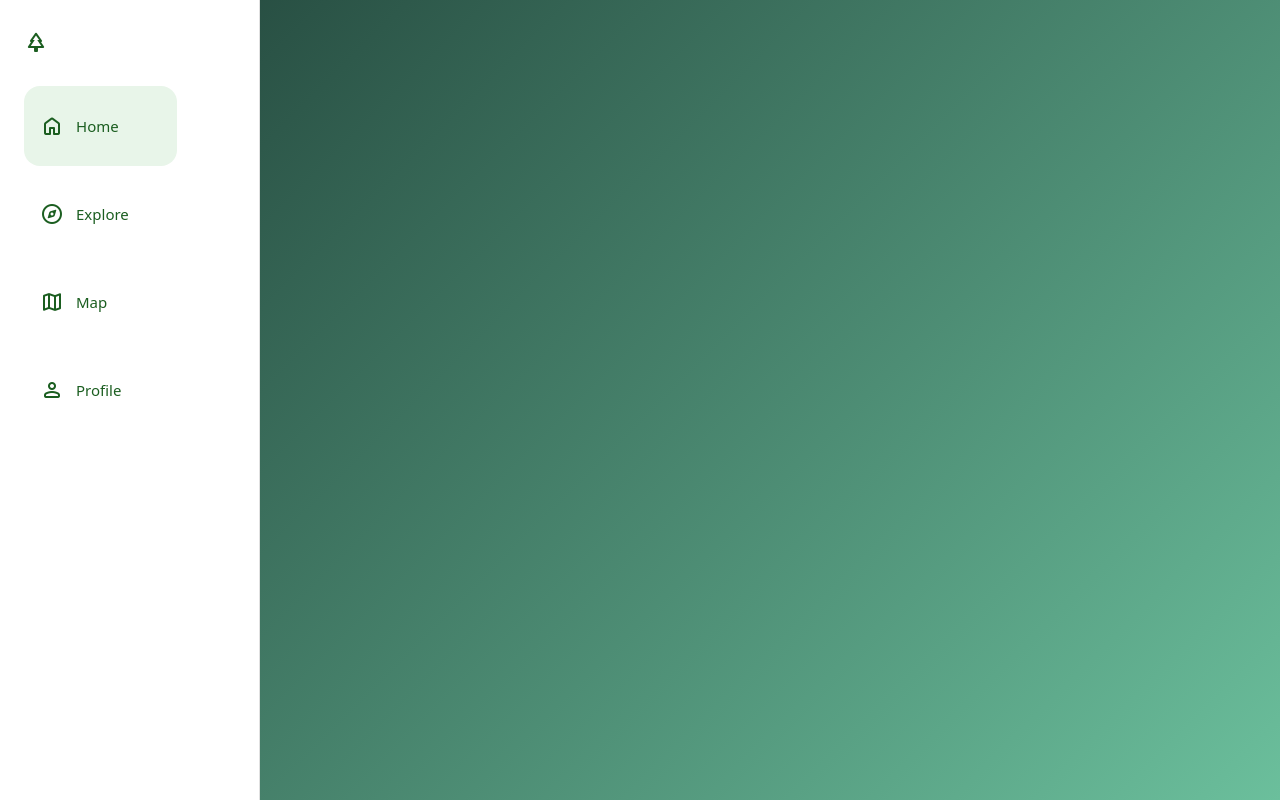
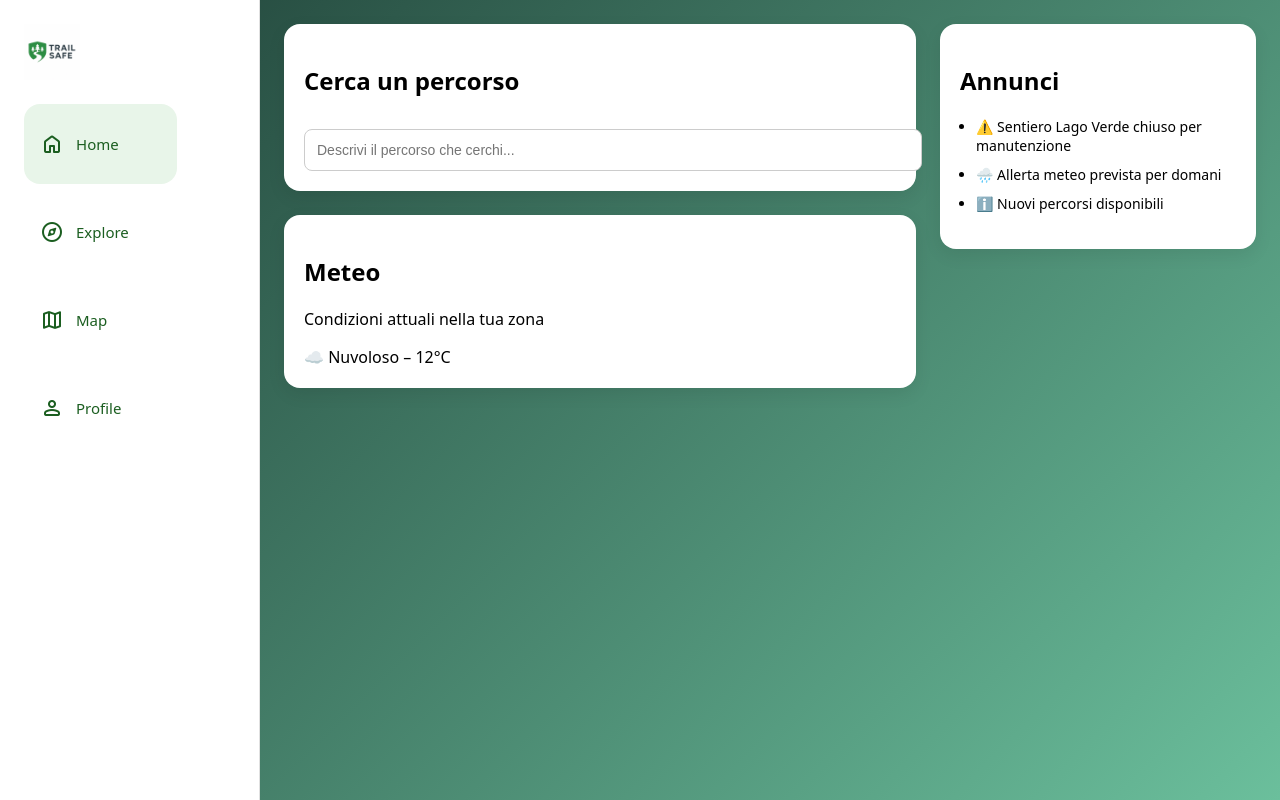
Before and after one commit to Sambuzi/TrailSafe, a Vue app in the folder client/: page /home in a window 1280 px wide. Built offline with nearby package versions, Linux system fonts and the light colour scheme.

Commit message:
Update Home page layout and sections

```diff
--- a/client/src/components/Sidebar.vue
+++ b/client/src/components/Sidebar.vue
@@ -1,8 +1,9 @@
 <template>
   <aside class="sidebar">
     <div class="logo">
-      <span class="material-symbols-rounded">park</span>
+      <img src="../assets/logo.png" alt="TrailSafe logo" />
     </div>
+
 
     <nav>
       <router-link to="/home" class="item">
@@ -44,11 +45,6 @@
   box-sizing: border-box;
 }
 
-.logo {
-  margin-bottom: 24px;
-  color: #1b5e20;
-  font-size: 28px;
-}
 
 nav {
   display: flex;
@@ -96,4 +92,20 @@ nav {
     font-size: 15px;
   }
 }
+
+.logo {
+  width: 56px;
+  height: 56px;
+  display: flex;
+  align-items: center;
+  justify-content: center;
+  margin-bottom: 24px;
+}
+
+.logo img {
+  max-width: 100%;
+  max-height: 100%;
+  object-fit: contain;
+}
+
 </style>
--- /dev/null
+++ b/client/src/css/Home.css
@@ -0,0 +1,53 @@
+.home-container {
+  display: flex;
+  gap: 24px;
+}
+
+/* SEZIONE SINISTRA */
+.home-left {
+  flex: 2;
+  display: flex;
+  flex-direction: column;
+  gap: 24px;
+}
+
+/* SEZIONE DESTRA */
+.home-right {
+  flex: 1;
+}
+
+/* CARD GENERICA */
+.card {
+  background-color: #ffffff;
+  border-radius: 16px;
+  padding: 20px;
+  box-shadow: 0 6px 18px rgba(0, 0, 0, 0.08);
+}
+
+/* SEARCH */
+.search-input {
+  width: 100%;
+  padding: 12px;
+  margin-top: 12px;
+  border-radius: 8px;
+  border: 1px solid #ccc;
+  font-size: 14px;
+}
+
+/* METEO */
+.weather-info {
+  margin-top: 12px;
+  font-size: 16px;
+  font-weight: 500;
+}
+
+/* ANNUNCI */
+.announcements-card ul {
+  margin-top: 12px;
+  padding-left: 16px;
+}
+
+.announcements-card li {
+  margin-bottom: 10px;
+  font-size: 14px;
+}
--- a/client/src/css/Login.css
+++ b/client/src/css/Login.css
@@ -1,4 +1,4 @@
-/* 🔥 RESET TOTALE SOLO PER LOGIN */
+
 :global(html),
 :global(body),
 :global(#app) {
--- /dev/null
+++ b/client/src/css/MainLayout.css
@@ -0,0 +1,20 @@
+.layout {
+  display: flex;
+  min-height: 100vh;
+  background: linear-gradient(135deg, #1f4037, #6bbf9c);
+}
+
+/* CONTENUTO PRINCIPALE */
+.content {
+  flex: 1;
+  padding: 24px;
+  margin-left: 88px; /* sidebar mobile */
+  transition: margin-left 0.3s ease;
+}
+
+/* Desktop */
+@media (min-width: 900px) {
+  .content {
+    margin-left: 260px; /* sidebar desktop */
+  }
+}
--- a/client/src/layouts/MainLayout.vue
+++ b/client/src/layouts/MainLayout.vue
@@ -10,23 +10,10 @@
 
 <script>
 import Sidebar from '../components/Sidebar.vue'
+import '../css/MainLayout.css'
 
 export default {
   name: 'MainLayout',
   components: { Sidebar }
 }
 </script>
-
-<style scoped>
-.layout {
-  display: flex;
-  min-height: 100vh;
-  background: linear-gradient(135deg, #1f4037, #6bbf9c);
-}
-
-.content {
-  flex: 1;
-  padding: 24px;
-  overflow-y: auto;
-}
-</style>
--- a/client/src/pages/Home.vue
+++ b/client/src/pages/Home.vue
@@ -1,10 +1,45 @@
 <template>
-  <div>
-    <!-- contenuto home (per ora vuoto) -->
+  <div class="home-container">
+    <!-- SEZIONE SINISTRA -->
+    <section class="home-left">
+      <!-- Barra di ricerca -->
+      <div class="card search-card">
+        <h2>Cerca un percorso</h2>
+        <input
+          type="text"
+          placeholder="Descrivi il percorso che cerchi..."
+          class="search-input"
+        />
+      </div>
+
+      <!-- Meteo -->
+      <div class="card weather-card">
+        <h2>Meteo</h2>
+        <p>Condizioni attuali nella tua zona</p>
+        <!-- placeholder -->
+        <div class="weather-info">
+          ☁️ Nuvoloso – 12°C
+        </div>
+      </div>
+    </section>
+
+    <!-- SEZIONE DESTRA -->
+    <section class="home-right">
+      <div class="card announcements-card">
+        <h2>Annunci</h2>
+        <ul>
+          <li>⚠️ Sentiero Lago Verde chiuso per manutenzione</li>
+          <li>🌧️ Allerta meteo prevista per domani</li>
+          <li>ℹ️ Nuovi percorsi disponibili</li>
+        </ul>
+      </div>
+    </section>
   </div>
 </template>
 
 <script>
+import '../css/Home.css'
+
 export default {
   name: 'Home'
 }
```
Also changed, not shown: client/src/assets/logo.png (added), client/src/pages/Profile.vue (added), 1 other file (tests, documents, lock files or other folders).
